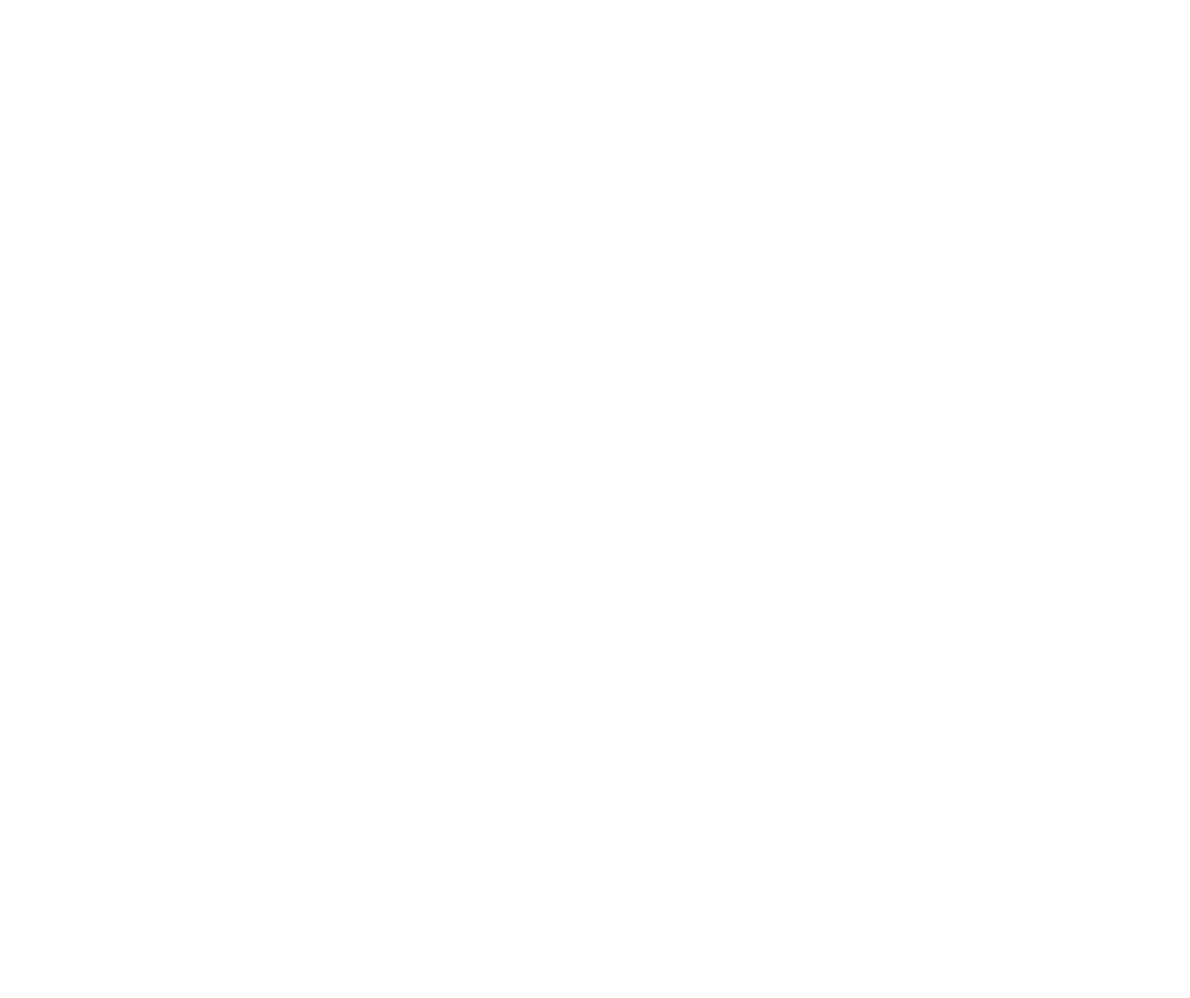
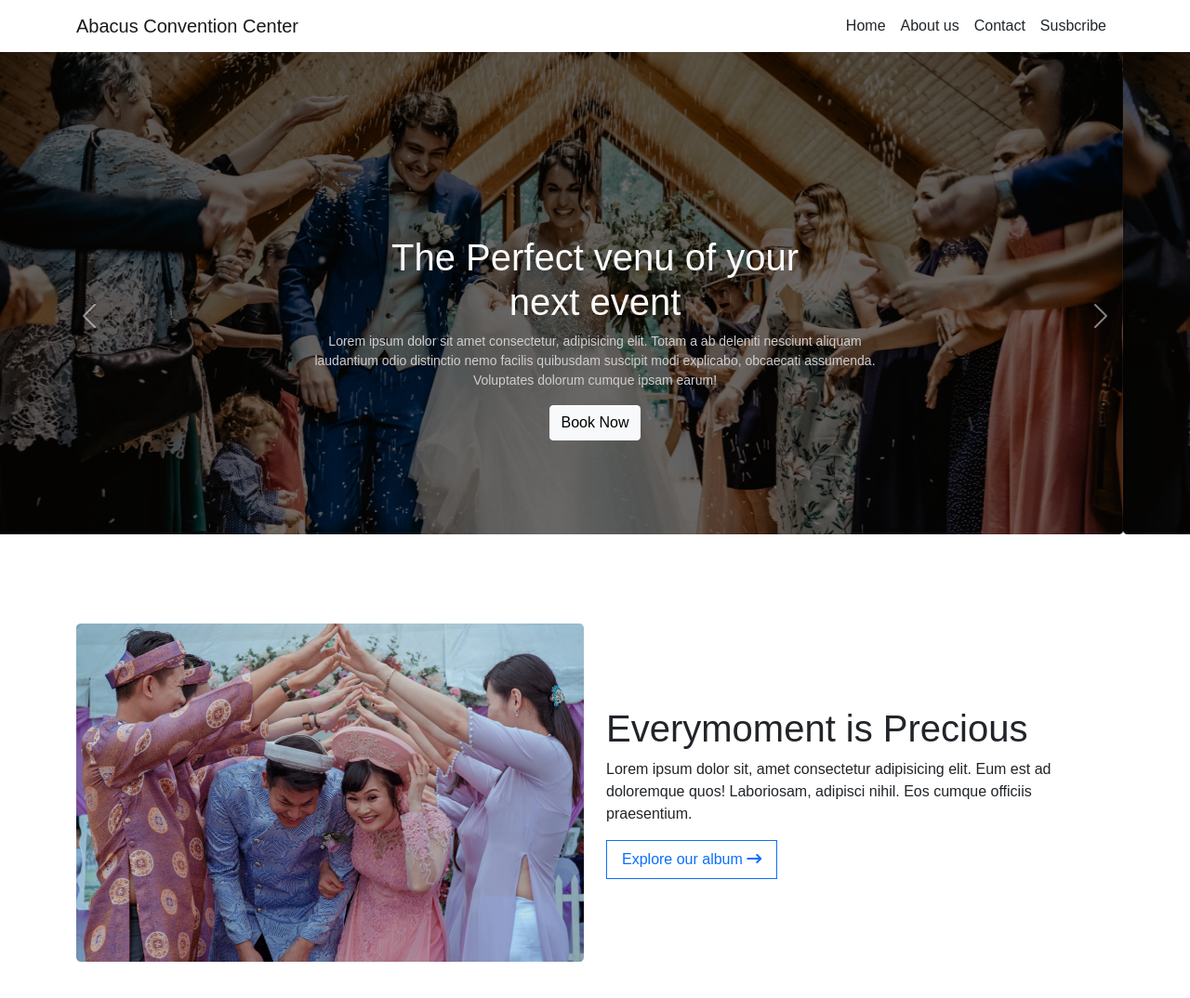
Before and after one commit to mohaiminur24/Project-with_Bootstrap, a plain HTML site: page index.html in a window 1280 px wide. Shown: the whole page at 93% size. Before the commit the page ends 800 px from the top, so only its background shows below. Drawn offline with nearby package versions, Linux system fonts and the light colour scheme; a web font is replaced by a local one.

Commit message:
two section complete

```diff
--- a/index.html
+++ b/index.html
@@ -18,8 +18,97 @@
 </head>
 <body>
 
+<!-- navbr start -->
+<nav class="navbar navbar-expand-lg navbar-light bg-transparent">
+
+    <div class="container">
+
+      <div class="logo col-2 d-flex flex-wrap"><a class="navbar-brand" href="#">Abacus Convention Center</a></div>
+
+      <button class="navbar-toggler" type="button" data-bs-toggle="collapse" data-bs-target="#navbarNav" aria-controls="navbarNav" aria-expanded="false" aria-label="Toggle navigation">
+        <span class="navbar-toggler-icon"></span>
+      </button>
+
+      <div class="collapse navbar-collapse" id="navbarNav">
+
+        <ul class="navbar-nav ms-auto text-center">
+
+        <li class="nav-item"der round><a class="nav-link text-dark" href="#">Home</a></li>
+
+        <li class="nav-item"><a class="nav-link text-dark" href="#">About us</a></li>
+
+        <li class="nav-item"><a class="nav-link text-dark" href="#">Contact</a></li>
+
+        <li class="nav-item"><a class="nav-link text-dark" href="#">Susbcribe</a></li>
+
+        </ul>
+
+      </div>
+
+    </div>
+  </nav>
+
+  <!-- Image slider start -->
+
+  <div id="carouselId" class="carousel slide mb-5 pb-5" data-bs-ride="carousel">
+    <ol class="carousel-indicators">
+
+        <li data-bs-target="#carouselId" data-bs-slide-to="0" class="active" aria-current="true" aria-label="First slide"></li>
+        <li data-bs-target="#carouselId" data-bs-slide-to="1" aria-label="Second slide"></li>
+        <li data-bs-target="#carouselId" data-bs-slide-to="2" aria-label="Third slide"></li>
+    </ol>
 
 
+    <div class="carousel-inner " role="listbox">
+
+        <div class="carousel-item active">
+            <img src="images/banner.png" class="w-100 d-block" alt="First slide">
+        </div>
+        <div class="carousel-item">
+            <img src="images/banner.png" class="w-100 d-block" alt="Second slide">
+        </div>
+        <div class="carousel-item">
+            <img src="images/banner.png" class="w-100 d-block" alt="Third slide">
+        </div>
+
+        <main class="w-100 h-100 position-absolute d-flex justify-content-center align-items-center">
+            <div class="banner-content w-50 text-light text-center mt-5 pt-5">
+                <h1 class="tittle">The Perfect venu of your <br> next event</h1>
+                <p class="pragraph">Lorem ipsum dolor sit amet consectetur, adipisicing elit. Totam a ab deleniti nesciunt aliquam laudantium odio distinctio nemo facilis quibusdam suscipit modi explicabo, obcaecati assumenda. Voluptates dolorum cumque ipsam earum!</p>
+                <a class="btn btn-light" href="#">Book Now</a>
+            </div>
+        </main>
+
+    </div>
+
+
+    <button class="carousel-control-prev" type="button" data-bs-target="#carouselId" data-bs-slide="prev">
+        <span class="carousel-control-prev-icon" aria-hidden="true"></span>
+        <span class="visually-hidden">Previous</span>
+    </button>
+    <button class="carousel-control-next" type="button" data-bs-target="#carouselId" data-bs-slide="next">
+        <span class="carousel-control-next-icon" aria-hidden="true"></span>
+        <span class="visually-hidden">Next</span>
+        </button>
+
+
+  </div>
+
+  <!-- Every moment section start -->
+
+  <div class="container my-5">
+    <div class="row d-flex justify-content-center align-items-center gy-4">
+        <div class="col-12 col-sm-6 col-md-6 col-lg-6">
+        <img class="img-fluid" src="images/wedding.png" alt="">
+        </div>
+        <div class="col-12 col-sm-6 col-md-6 col-lg-6">
+        <h1>Everymoment is Precious</h1>
+        <p>Lorem ipsum dolor sit, amet consectetur adipisicing elit. Eum est ad doloremque quos! Laboriosam, adipisci nihil. Eos cumque officiis praesentium.</p>
+        <a href="#" class="btn btn-outline-primary rounded-0 px-3 py-2">Explore our album <i class="fa-solid fa-arrow-right-long"></i></a>
+
+        </col>
+    </div>
+  </div>
 
 
 
--- a/style.css
+++ b/style.css
@@ -2,3 +2,7 @@
     margin: 0;
     font-family: 'Sofia Sans', sans-serif;
 }
+.pragraph{
+    font-size: 14px;
+    color: rgb(209, 206, 206);
+}
```
